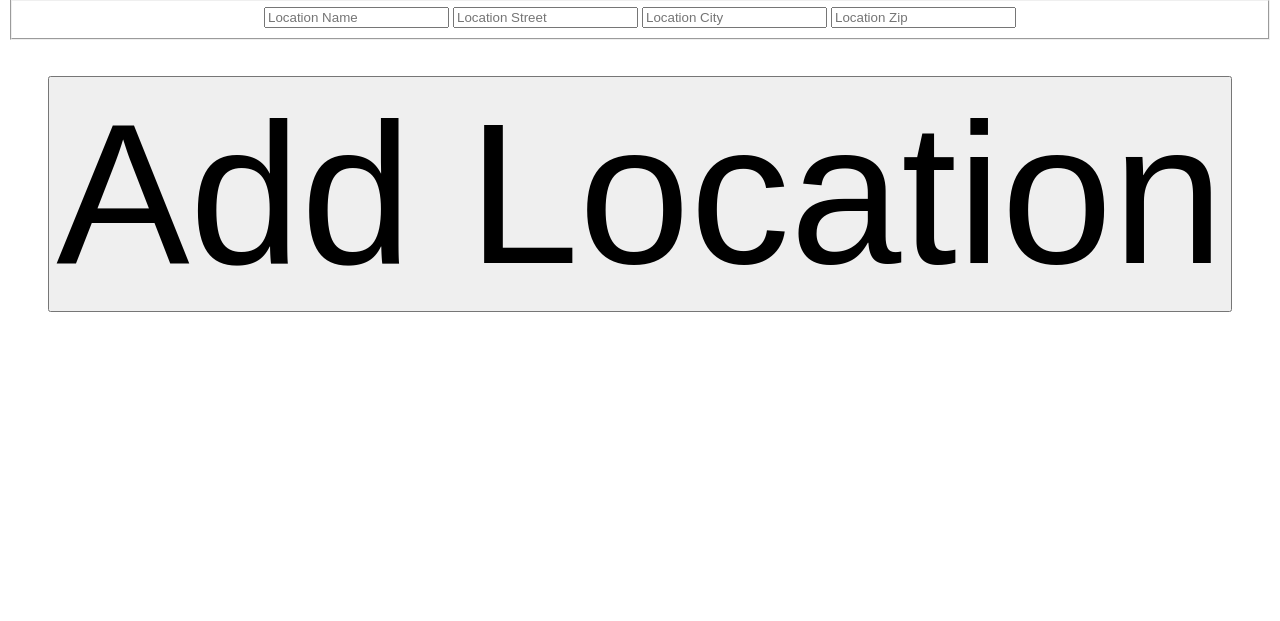
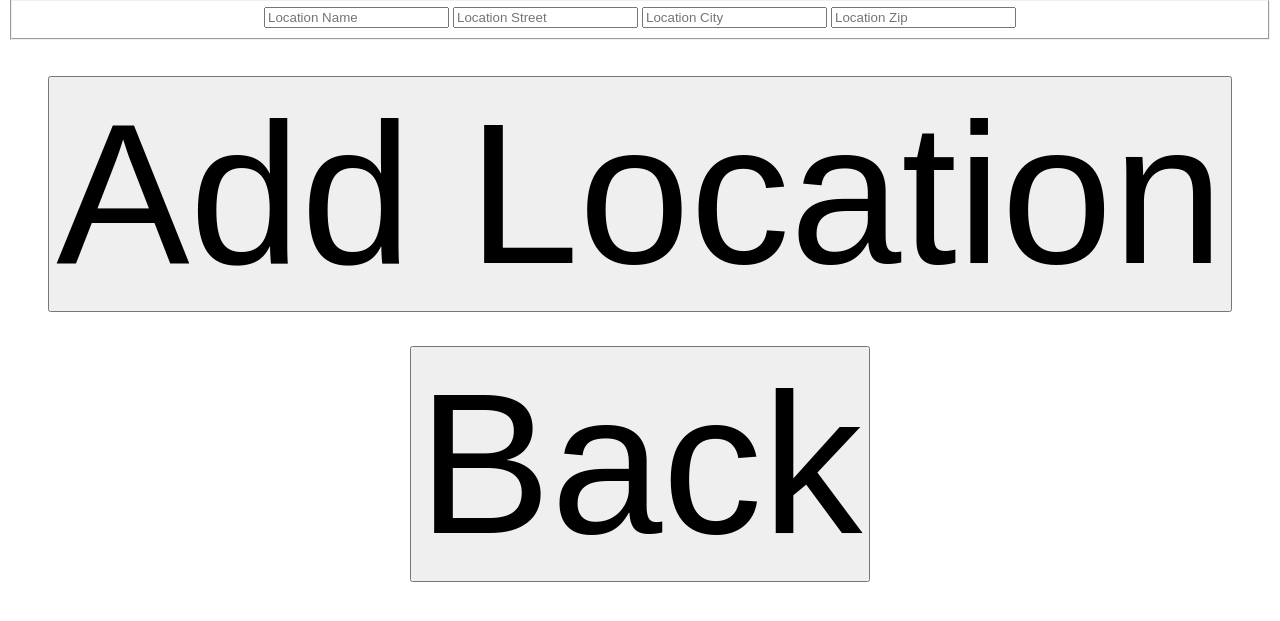
Before and after one commit to AlexCadigan/KalamazooLoavesAndFishes, a PHP site: page /AddLocation.php in a window 1280 px wide. Shown: the part 79-700 px from the top of the page. Run offline with PHP 8.4, Linux system fonts and the light colour scheme.

Commit message:
Add locations page finished

```diff
--- a/src/AddLocation.css
+++ b/src/AddLocation.css
@@ -27,6 +27,6 @@ SOFTWARE.
 #instructions {
 	font-size: 30px;
 }
-#button {
+.button {
 	font-size: 200px;
 }
--- a/src/AddLocation.php
+++ b/src/AddLocation.php
@@ -39,7 +39,10 @@ SOFTWARE.
 				<input type = 'text' name = 'city' placeholder = 'Location City' required>
 				<input type = "text" name = "ZIP" placeholder = "Location Zip" pattern="[0-9]{5}" maxlength="5" required>
 			</fieldset> <br> <br>
-			<input id = 'button' type = 'submit' value = 'Add Location'>
+			<input class = 'button' type = 'submit' value = 'Add Location'> <br> <br>
+		</form>
+		<form class = 'page' action = 'index.php'>
+			<input class = 'button' type = 'submit' value = 'Back'>
 		</form>
 	</body>
 </html>
```
